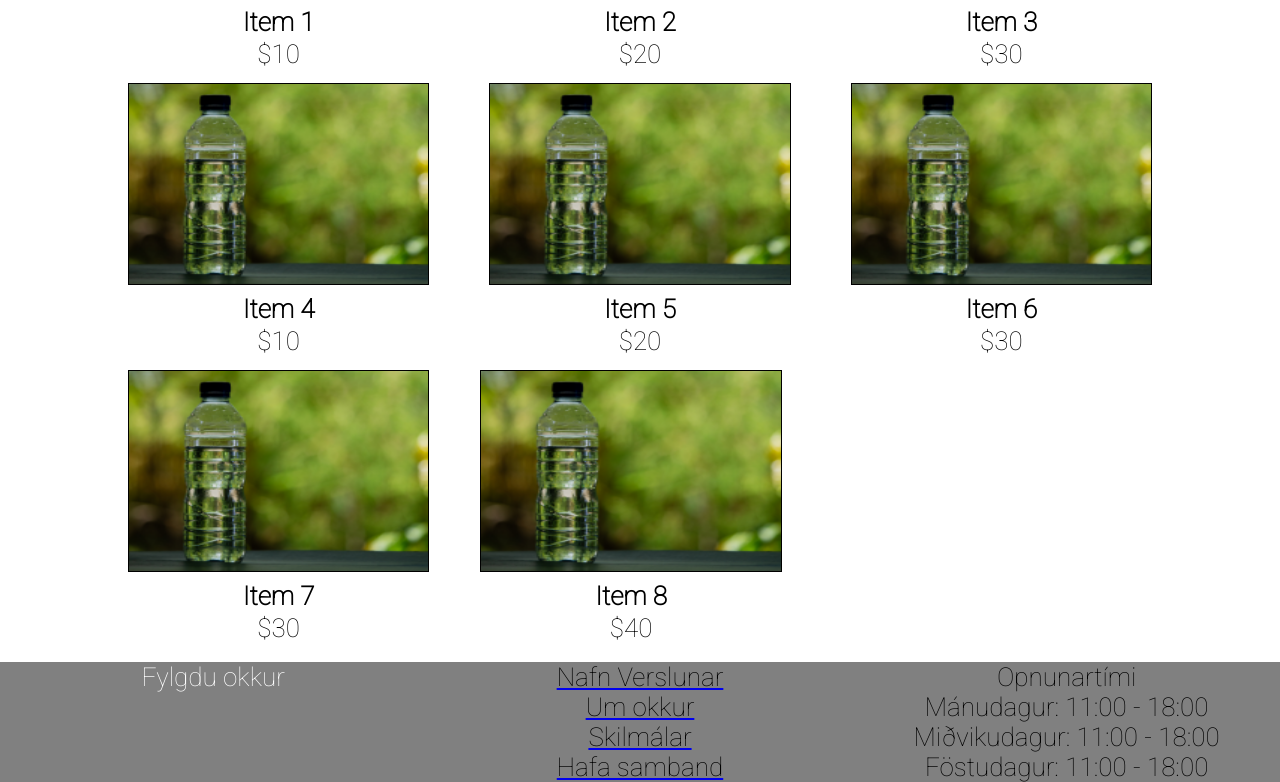
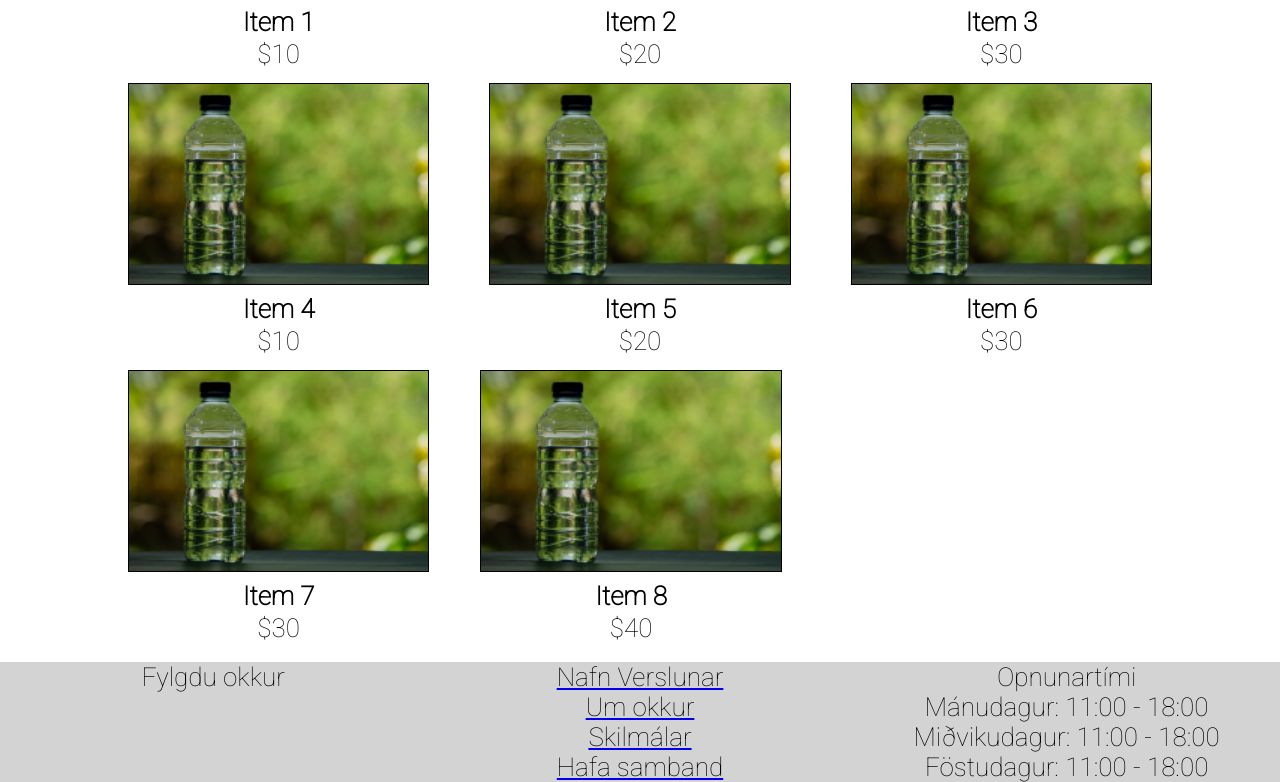
Before and after one commit to birkirfreyrg/My-Website, a React (Create React App) app: page / in a window 1280 px wide. Shown: the part 1236-2018 px from the top of the page. Built offline with nearby package versions, Linux system fonts and the light colour scheme.

Commit message:
Href on Logo and color changes on footer.

```diff
--- a/src/components/Logo.tsx
+++ b/src/components/Logo.tsx
@@ -5,7 +5,9 @@ import logo from '../images/logo.png';
 function Logo() {
   return (
     <div className="logo-container">
+      <a href="/" >
         <img src={logo} alt="Logo" className='logo'></img>
+      </a>
     </div>
   );
 }
--- a/src/styles/Footer.css
+++ b/src/styles/Footer.css
@@ -3,8 +3,8 @@
     align-items: center;
     justify-content: center;
     min-height: 5vh;
-    background: grey;
-    color: white;
+    background-color: lightgray;
+    color: black;
     width: 100%;
   }
 
```
